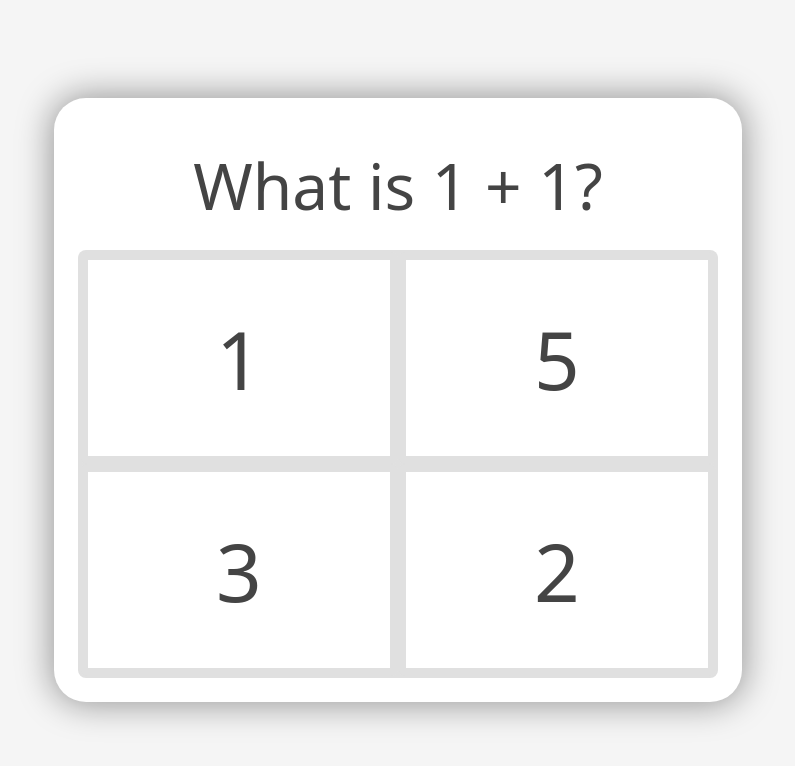
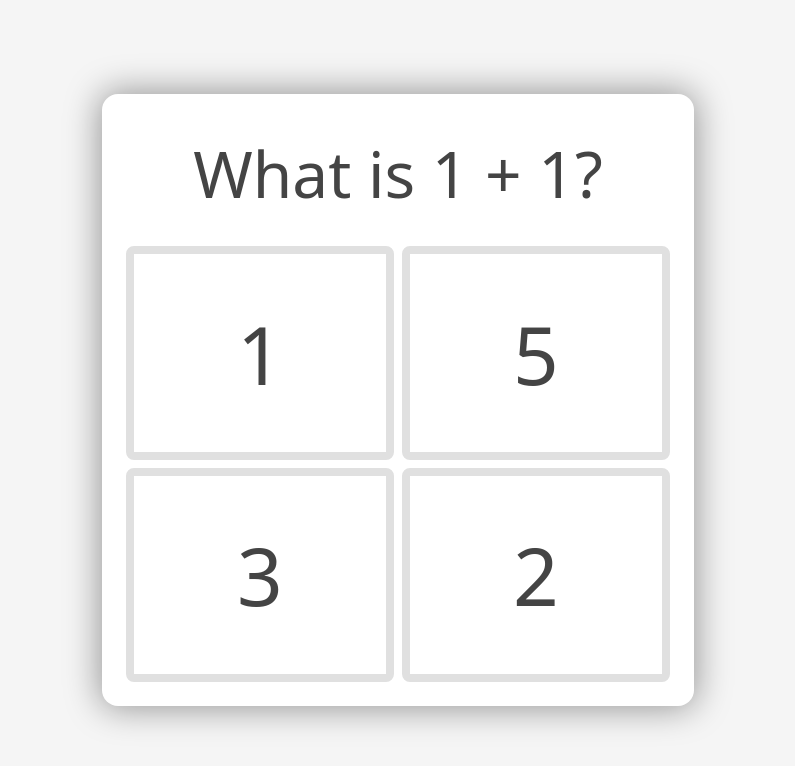
Before and after one commit to ninjago9876/DoomSolver, a React (Vite) app in the folder web/: page / in a window 1280 px wide. Shown: the top 766 px of the page, without its empty margins (242-1037 px from the left). Built offline with nearby package versions, Linux system fonts and the light colour scheme.

Commit message:
Added dark mode, changed to grid layout for answer options and made it look nicer and improved SFX

```diff
--- a/web/src/components/QuestionCard.css
+++ b/web/src/components/QuestionCard.css
@@ -3,20 +3,22 @@
 .question-card {
     background-color: var(--fill-color);
     border-radius: var(--border-radius);
-    padding: 3vmin;
-    width: 80vmin;
+    padding: 2vmin;
+    width: 70vmin;
     box-shadow: 0px 0px 35px 2px rgb(0, 0, 0, var(--dropshadow-opacity));
     -webkit-box-shadow: 0px 0px 35px 2px rgba(0,0,0,var(--dropshadow-opacity));
     -moz-box-shadow: 0px 0px 35px 2px rgba(0,0,0,var(--dropshadow-opacity));
 }
 
 .answer-options {
-    display: flex;
-    flex-wrap: wrap;
-    background-color: var(--border-color);
-    border-radius: 1vmin;
-    padding: 0.25vmin;
-    aspect-ratio: 1.5;
+    display: grid;
+    grid-template-columns: 1fr 1fr;
+    grid-template-rows: 1fr 1fr;
+    background-color: var(--sub-fill-color);
+    border-radius: var(--border-radius);
+    aspect-ratio: 1.25;
+    padding: 1vmin;
+    gap: 1vmin;
 }
 
 .question {
@@ -26,15 +28,12 @@
 }
 
 .answer-option {
-    flex: 0 0 50%;
-    height: 50%;
-    aspect-ratio: 1;
+    display: flex;
+    align-items: center;
+    justify-content: center;
     box-sizing: border-box;
     border: var(--border-width) solid var(--border-color);
     background-color: var(--fill-color);
-    display: flex;
-    align-items: center;
-    justify-content: center;
     font-size: 10vmin;
     padding: 0px;
     color: var(--text-color);
@@ -81,11 +80,11 @@
 }
 
 .light-up-red {
-    border-color: var(--border-accent-red);
-    background-color: var(--fill-accent-red);
+    border-color: var(--border-accent-red) !important;
+    background-color: var(--fill-accent-red) !important;
 }
 
 .light-up-green {
-    border-color: var(--border-accent-green);
-    background-color: var(--fill-accent-green);
+    border-color: var(--border-accent-green) !important;
+    background-color: var(--fill-accent-green) !important;
 }
--- a/web/src/variables.css
+++ b/web/src/variables.css
@@ -1,6 +1,6 @@
 :root {
     --border-color: #e0e0e0;
-    --border-radius: 4vmin;
+    --border-radius: 2vmin;
     --border-width: 1vmin;
 
     --dropshadow-opacity: 0.4;
@@ -8,6 +8,7 @@
     --background-color: #f5f5f5;
 
     --fill-color: white;
+    --sub-fill-color: white;
 
     --border-accent-red: red;
     --border-accent-green: lime;
@@ -25,3 +26,22 @@
 
     --text-color: #444;
 }
+
+@media (prefers-color-scheme: dark) {
+    :root {
+        --border-color: #303030;
+
+        --background-color: #1a1a1a;
+
+        --fill-color: #1e1e1e;
+        --sub-fill-color: #1b1b1b;
+
+        --border-accent-red: #ef4444;
+        --border-accent-green: #10b92f;
+
+        --fill-accent-red: #883232;
+        --fill-accent-green: #318139;
+
+        --text-color: #e0e0e0;
+    }
+}
```
Also changed, not shown: 2 other files (tests, documents, lock files or other folders).
